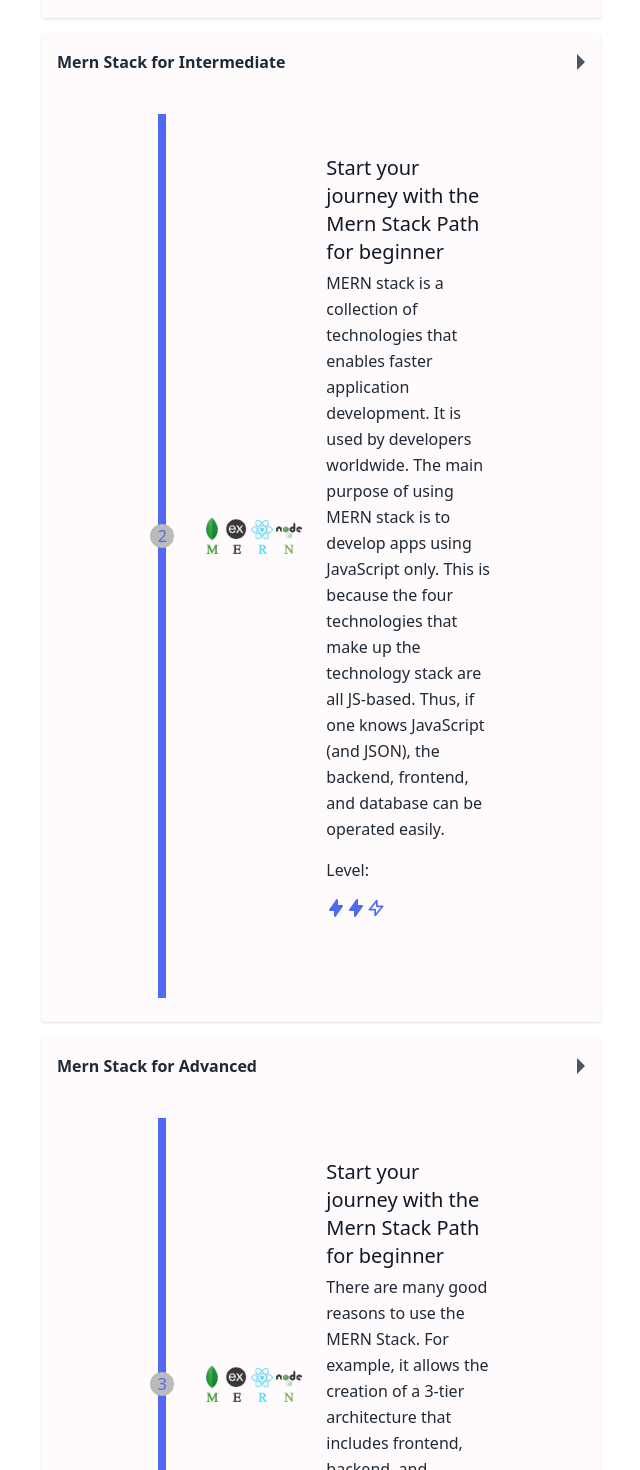
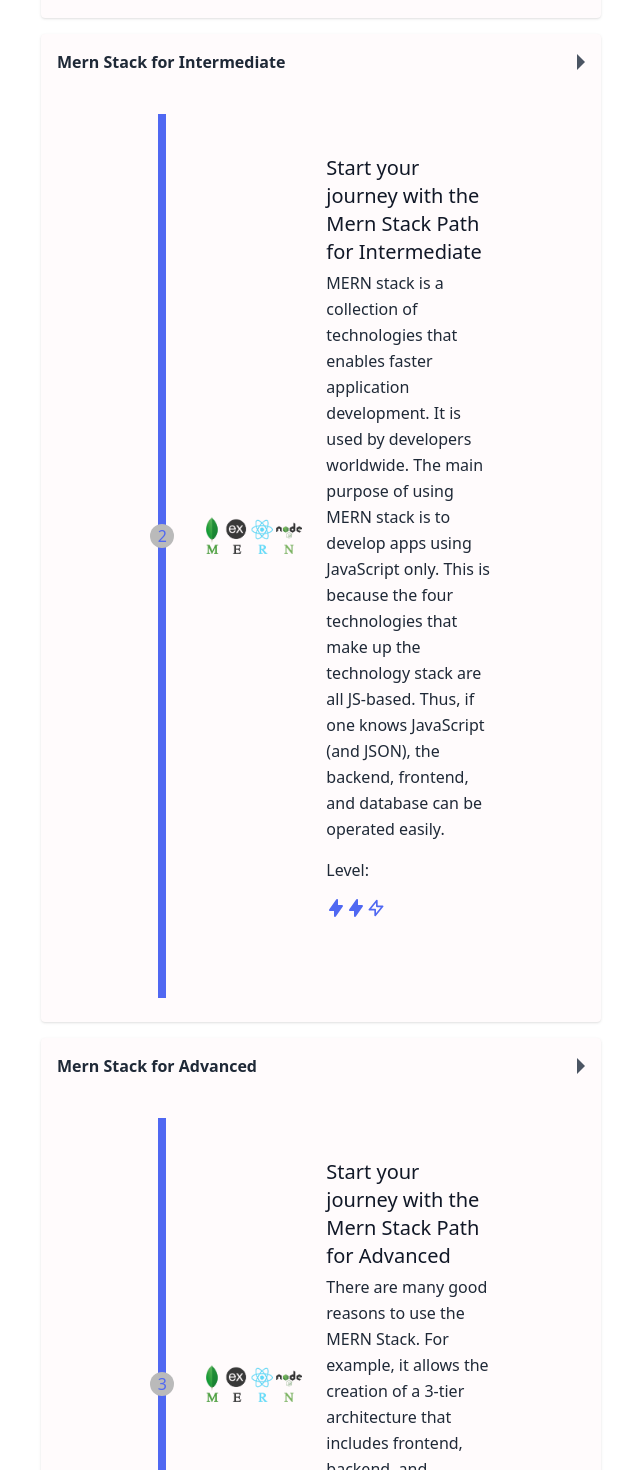
Before and after one commit to maykaltenev/swm-final-project, a React (Create React App) app in the folder client/: page /path in a window 1280 px wide. Shown: the part 1001-2471 px from the top of the page, without its empty margins (319-959 px from the left). Built offline with nearby package versions, Linux system fonts and the light colour scheme.

Commit message:
modifying some text inside quiz card

```diff
--- a/client/src/components/CollapsibleComponent/CollapsibleComponent.jsx
+++ b/client/src/components/CollapsibleComponent/CollapsibleComponent.jsx
@@ -19,7 +19,6 @@ export default function Collapsible() {
       <div className="container rounded border-ultramarine-blue sm:w-3/5 py-3 px-2">
         {/* JS */}
         <details
-          onClick={() => handleClick("beginner")}
           className="bg-snow shadow h-2/4 rounded mb-4 border-solid "
           open
         >
@@ -39,7 +38,10 @@ export default function Collapsible() {
               ></div>
             </div>
           </summary>
-          <div className="p-6 hover:bg-gray-200">
+          <div
+            onClick={() => handleClick("beginner")}
+            className="p-6 hover:bg-gray-200"
+          >
             <div className="flex relative pt-10 pb-20 sm:items-center text md:w-2/3 mx-auto cursor-pointer">
               <div className="h-full w-6 absolute inset-0 flex items-center justify-center">
                 <div className="h-full w-2  bg-ultramarine-blue pointer-events-none"></div>
@@ -114,7 +116,7 @@ export default function Collapsible() {
                 </div>
                 <div className="flex-grow sm:pl-6 mt-6 sm:mt-0 ">
                   <h2 className="font-medium title-font text-gray-900 mb-1 text-xl ">
-                    Start your journey with the Mern Stack Path for beginner
+                    Start your journey with the Mern Stack Path for Intermediate
                   </h2>
                   <p className="leading-relaxed bg-">
                     MERN stack is a collection of technologies that enables
@@ -176,7 +178,7 @@ export default function Collapsible() {
                 </div>
                 <div className="flex-grow sm:pl-6 mt-6 sm:mt-0 ">
                   <h2 className="font-medium title-font text-gray-900 mb-1 text-xl ">
-                    Start your journey with the Mern Stack Path for beginner
+                    Start your journey with the Mern Stack Path for Advanced
                   </h2>
                   <p className="leading-relaxed bg-">
                     There are many good reasons to use the MERN Stack. For
--- a/client/src/components/QuizCard/QuizCard.jsx
+++ b/client/src/components/QuizCard/QuizCard.jsx
@@ -11,7 +11,7 @@ export default function QuizCard() {
   const { handleNewQuiz } = useContext(QuestionContext);
 
   const { level } = useParams();
-  console.log(level);
+
   return (
     <div className="container flex mb-6 dark:text-snow py-26 ">
       <div className="flex flex-wrap">
```
